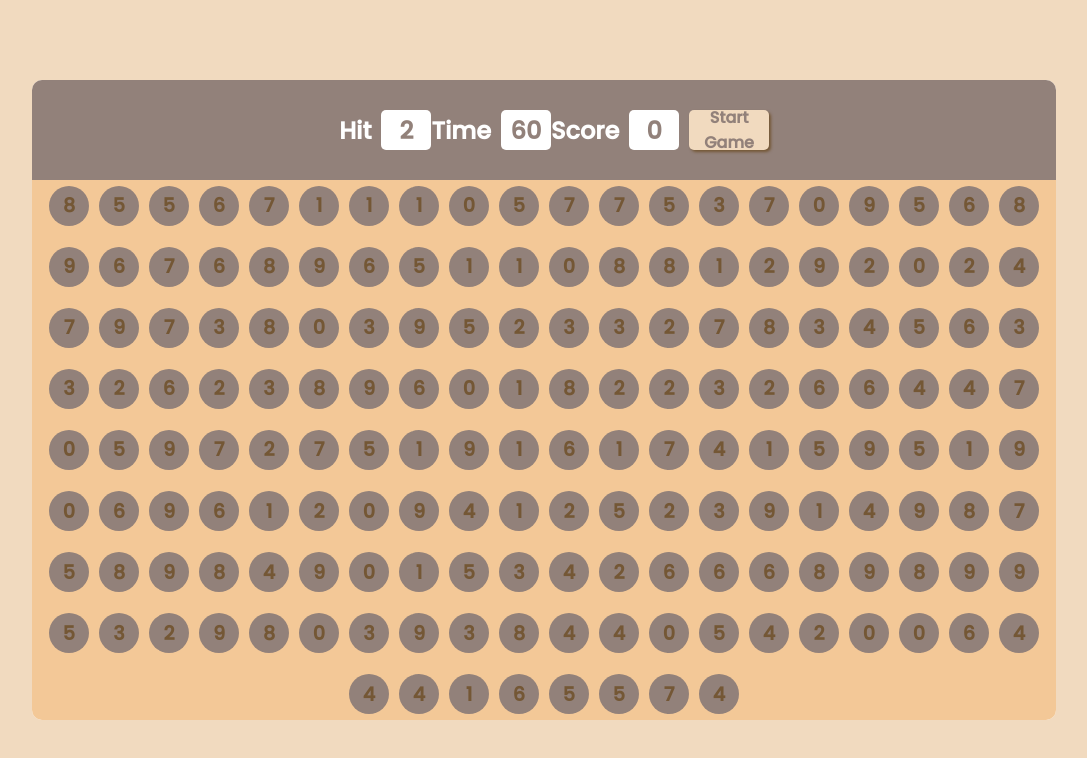
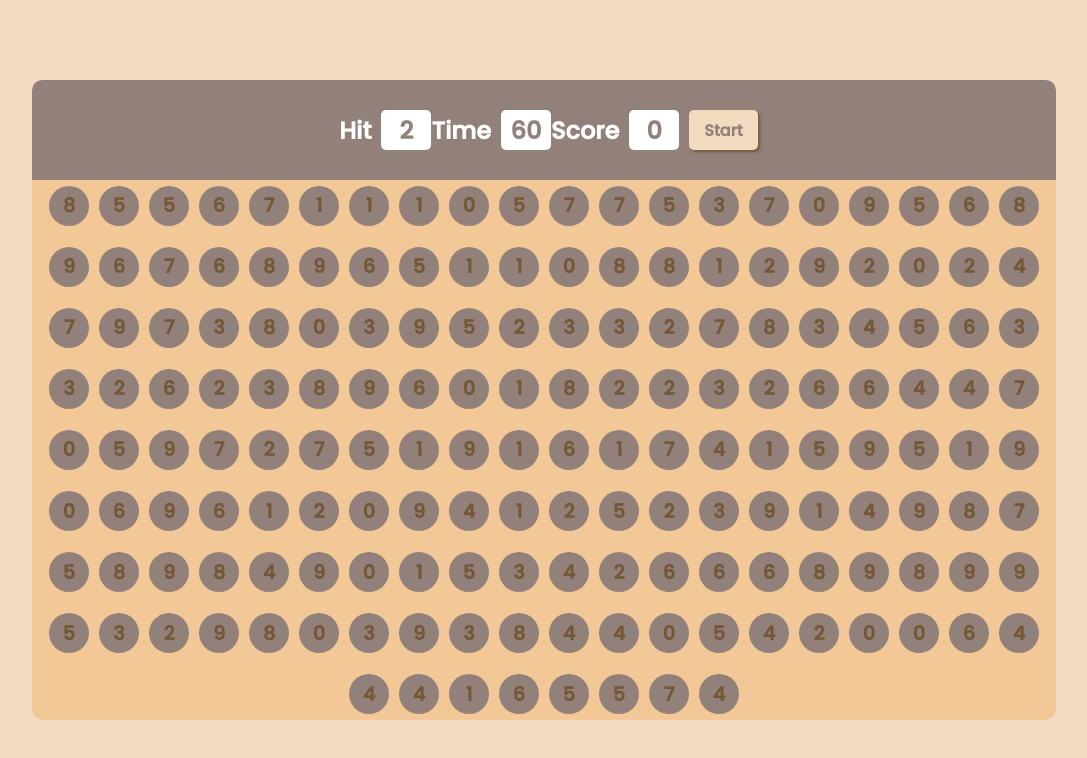
Before and after one commit to amanDhiran/Bubble-Game, a plain HTML site: page index.html in a window 1280 px wide. Shown: the whole page, without its empty margins (96-1183 px from the left). Drawn offline with Linux system fonts and the light colour scheme.

Commit message:
improved start and new game btton

```diff
--- a/app.js
+++ b/app.js
@@ -75,5 +75,6 @@ createBubbles();
 document.querySelector("#score").innerText = score;
 document.querySelector("#timer").innerText = timer;
 document.querySelector("#start-game").addEventListener("click", () =>{
+    document.querySelector("#start-game").classList.add("hide");
     startGame();
 })
--- a/index.html
+++ b/index.html
@@ -24,7 +24,7 @@
 
                 </div>
                 <button id= "new-game" class="hide">New Game</button>
-                <button id= "start-game" class="start-btn">Start Game</button>
+                <button id= "start-game" class="start-btn">Start</button>
             </div>
             <div id="pbot" class="pbot " >
 
```
